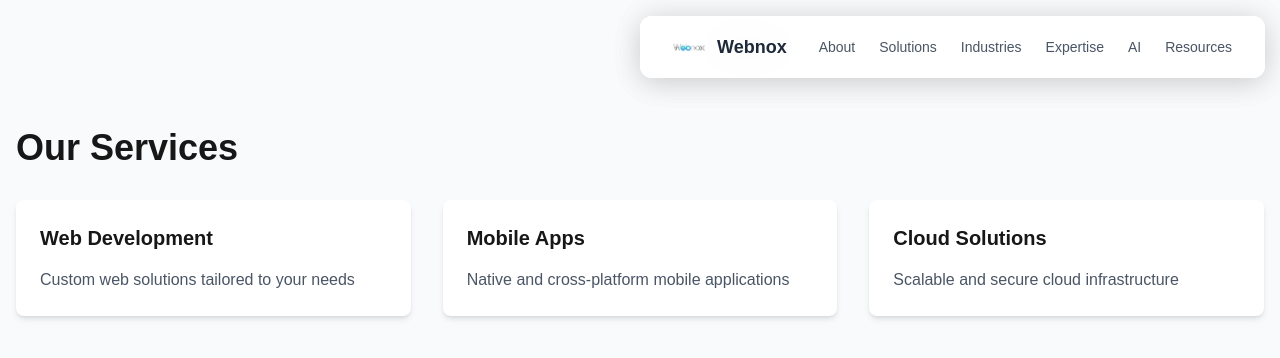
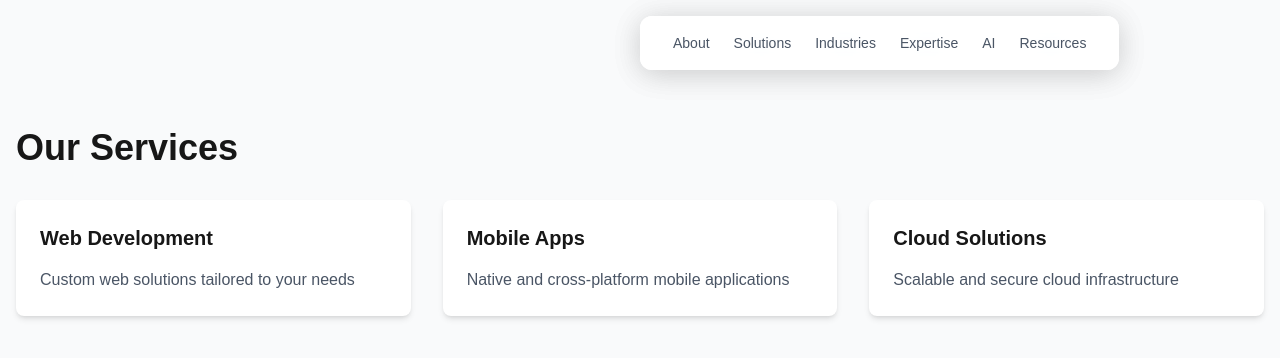
Before and after one commit to SanjairohithM/Webnox-digital, a Next.js app: page /services in a window 1280 px wide. Shown: the top 358 px of the page. Built offline with nearby package versions, Linux system fonts and the light colour scheme; a web font is replaced by a local one.

Commit message:
animated bugg

```diff
--- a/app/sections/Components/Header/AnimatedNavbar.jsx
+++ b/app/sections/Components/Header/AnimatedNavbar.jsx
@@ -17,7 +17,8 @@ const AnimatedNavbar = ({
     { name: "Resources", href: "#resources", icon: <Settings size={20} /> }
   ],
   logo = "/webnox-logo.png",
-  brandName = "Webnox"
+  brandName = "Webnox",
+  showLogo = false
 }) => {
   const navRef = useRef(null)
   const hamburgerRef = useRef(null)
@@ -59,6 +60,9 @@ const AnimatedNavbar = ({
               backgroundColor: "rgba(255, 255, 255, 0.9)",
               backdropFilter: "blur(20px)",
               padding: "0",
+              left: showLogo ? "50%" : "50%",
+              right: "auto",
+              transform: "translateX(-50%)",
               duration: 0.6,
               ease: "power3.out"
             })
@@ -85,7 +89,10 @@ const AnimatedNavbar = ({
               borderRadius: "12px",
               backgroundColor: "rgba(255, 255, 255, 0.9)",
               backdropFilter: "blur(20px)",
-              padding: "1rem 2rem",
+              padding: showLogo ? "1rem 2rem" : "1rem 2rem",
+              left: showLogo ? "1rem" : "50%",
+              right: showLogo ? "1rem" : "auto",
+              transform: showLogo ? "none" : "translateX(-50%)",
               duration: 0.6,
               ease: "power3.out"
             })
@@ -217,24 +224,33 @@ const AnimatedNavbar = ({
       {/* Main Navbar */}
       <nav
         ref={navRef}
-        className="fixed top-4 left-1/2 transform -translate-x-1/2 z-50 transition-all duration-300"
+        className={`fixed top-4 z-50 transition-all duration-300 ${
+          showLogo
+            ? 'left-4 right-4 transform-none'
+            : 'left-1/2 transform -translate-x-1/2'
+        }`}
         style={{
           backgroundColor: "rgba(255, 255, 255, 0.9)",
           backdropFilter: "blur(20px)",
           border: "1px solid rgba(255, 255, 255, 0.2)",
           borderRadius: "12px",
-          padding: "1rem 2rem",
-          boxShadow: "0 4px 30px rgba(0, 0, 0, 0.1)"
+          padding: showLogo ? "1rem 2rem" : "1rem 2rem",
+          boxShadow: "0 4px 30px rgba(0, 0, 0, 0.1)",
+          maxWidth: showLogo ? "none" : "auto"
         }}
       >
         {/* Full Navbar Content */}
-        <div className="nav-content flex items-center gap-8">
-          <div className="flex items-center gap-3">
-            <Image src={logo} alt="Logo" width={32} height={32} className="object-contain" />
-            <span className="text-gray-800 font-semibold text-lg">{brandName}</span>
-          </div>
+        <div className="nav-content flex items-center justify-between w-full">
+          {/* Logo Section - Only show on home page */}
+          {showLogo && (
+            <div className="flex items-center gap-3">
+              <Image src={logo} alt="Logo" width={48} height={48} className="object-contain" />
+              <span className="text-gray-800 font-semibold text-xl">{brandName}</span>
+            </div>
+          )}
 
-          <div className="hidden md:flex items-center gap-6">
+          {/* Navigation Items - Center them when no logo, otherwise keep right */}
+          <div className={`hidden md:flex items-center gap-6 ${!showLogo ? 'flex-1 justify-center' : ''}`}>
             {items.map((item, index) => (
               <a
                 key={index}
@@ -253,6 +269,15 @@ const AnimatedNavbar = ({
               </a>
             ))}
           </div>
+
+          {/* Let's Talk Button - Only show on home page */}
+          {showLogo && (
+            <div className="flex items-center">
+              <button className="bg-gradient-to-r from-[#2acbec] to-[#6149cd] text-white px-6 py-2 rounded-full font-medium hover:shadow-lg transition-all duration-300 transform hover:scale-105">
+                Let's Talk
+              </button>
+            </div>
+          )}
         </div>
 
         {/* Hamburger Menu (Hidden Initially) */}
--- a/app/sections/Components/Header/index.jsx
+++ b/app/sections/Components/Header/index.jsx
@@ -21,6 +21,7 @@ export default function Header() {
       items={navItems}
       logo="/webnox-logo.png"
       brandName="Webnox"
+      showLogo={isHomePage}
     />
   )
 }
```
